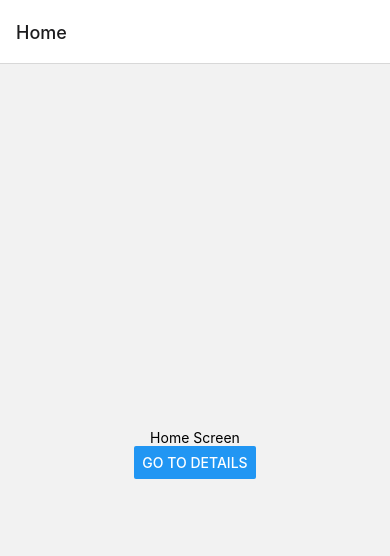
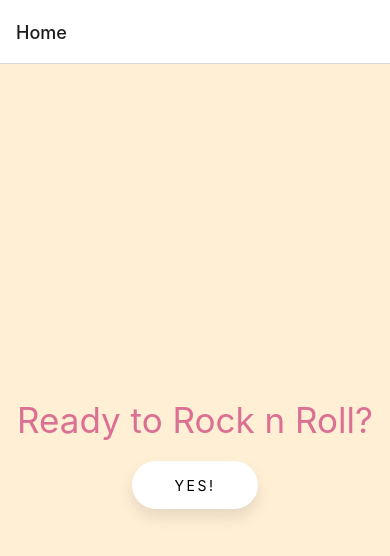
Before and after one commit to Technigo/project-react-native-app, a React Native app: screen / in a window 390 px wide. Shown: the top 556 px of the page. Built offline with nearby package versions, Linux system fonts and the light colour scheme.

Commit message:
experimented with styling of home page and button

```diff
--- a/App.js
+++ b/App.js
@@ -1,19 +1,51 @@
 import React from 'react';
-import { Button, View, Text } from 'react-native';
+import { Pressable, Button, View, Text } from 'react-native';
 import { NavigationContainer } from '@react-navigation/native';
 import { createNativeStackNavigator } from '@react-navigation/native-stack';
 import CameraPage from './components/CameraPage';
+import styled from 'styled-components/native';
 
+const HomeContainer = styled.View`
+	flex: 1;
+	background-color: papayawhip;
+	justify-content: center;
+	/* align-items: center; */
+`;
+const Title = styled.Text`
+	font-size:35px;
+	color: palevioletred;
+	padding: 10px;
+`;
+
+const GoToDetailsButton = styled.Pressable`
+	/* width: 50vw; */
+    padding: 1.3em 3em;
+    font-size: 12px;
+    text-transform: uppercase;
+    letter-spacing: 2.5px;
+    font-weight: 700;
+    color: #000;
+    background-color: #fff;
+    border: none;
+    border-radius: 45px;
+    box-shadow: 0px 8px 15px rgba(0, 0, 0, 0.1);
+    transition: all 0.3s ease 0s;
+    cursor: pointer;
+    outline: none;
+    margin: 10px 100px 10px 100px;
+`
 
 	function HomeScreen({ navigation }) {
 		return (
-		  <View style={{ flex: 1, alignItems: 'center', justifyContent: 'center' }}>
-			<Text>Home Screen</Text>
-			<Button
-			  title="Go to Details"
-			  onPress={() => navigation.navigate('Details')}
-			/>
+			<HomeContainer>
+				 <View style={{ flex: 1, alignItems: 'center', justifyContent: 'center' }}>
+			<Title>Ready to Rock n Roll?</Title>
+			<GoToDetailsButton
+			 onPress={() => navigation.navigate('Details')}>
+			 <Text> Yes! </Text>
+			</GoToDetailsButton>
 		  </View>
+		  </HomeContainer>
 		);
 	  }
 
--- a/components/CameraPage.js
+++ b/components/CameraPage.js
@@ -21,8 +21,9 @@ export default function CameraPage() {
   }
   return (
     <View style={styles.container}>
-      <Camera style={styles.camera} type={type}>
-        <View style={styles.buttonContainer}>
+      {/* <Camera style={styles.camera} type={type}> */}
+      <Camera ref={ref => {this.camera = ref;}}>
+      <View style={styles.buttonContainer}>
           <TouchableOpacity
             style={styles.button}
             onPress={() => {
```
